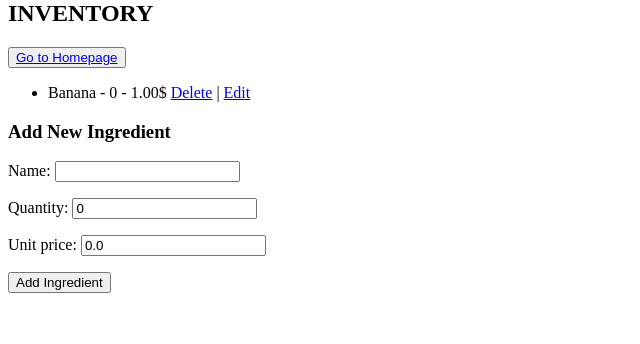
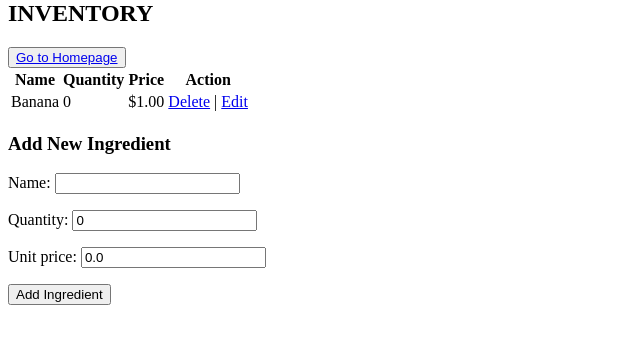
Before and after one commit to neeeksa/Tech-Site, a Django app: page /inventory/ in a window 1280 px wide. Shown: the part 20-364 px from the top of the page, without its empty margins (0-640 px from the left). Run offline with Django 5.2, Linux system fonts and the light colour scheme; data comes from the database, SQL or seed files in the repository; both versions use the stored data as it was after the commit.

Commit message:
all wgood

```diff
--- a/tech/main/templates/main/inventory.html
+++ b/tech/main/templates/main/inventory.html
@@ -1,16 +1,35 @@
 {% extends 'main/base.html' %}
+
+{% block title %}
+    Inventory | Tastech
+{% endblock %}
 
 {% block content %}
     <h2>INVENTORY</h2>
     <button type="submit"><a href="{% url 'index' %}">Go to Homepage</a></button>
-    <ul>
-        {% for ingredient in ingredients %}
-            <li>{{ ingredient.name }} - {{ ingredient.quantity }} - {{ ingredient.price }}$
-                <a href="{% url 'delete_ingredient' ingredient.id %}">Delete</a> |
-                <a href="{% url 'edit_ingredient' ingredient.id %}">Edit</a>
-            </li>
-        {% endfor %}
-    </ul>
+    <table>
+        <thead>
+            <tr>
+                <th>Name</th>
+                <th>Quantity</th>
+                <th>Price</th>
+                <th>Action</th>
+            </tr>
+        </thead>
+        <tbody>
+            {% for ingredient in ingredients %}
+                <tr>
+                    <td>{{ ingredient.name }}</td>
+                    <td>{{ ingredient.quantity }}</td>
+                    <td>${{ ingredient.price }}</td>
+                    <td>
+                        <a href="{% url 'delete_ingredient' ingredient.id %}">Delete</a> |
+                        <a href="{% url 'edit_ingredient' ingredient.id %}">Edit</a>
+                    </td>
+                </tr>
+            {% endfor %}
+        </tbody>
+    </table>
 
     <h3>Add New Ingredient</h3>
     <form method="post">
```
Also changed, not shown: tech/db.sqlite3.
